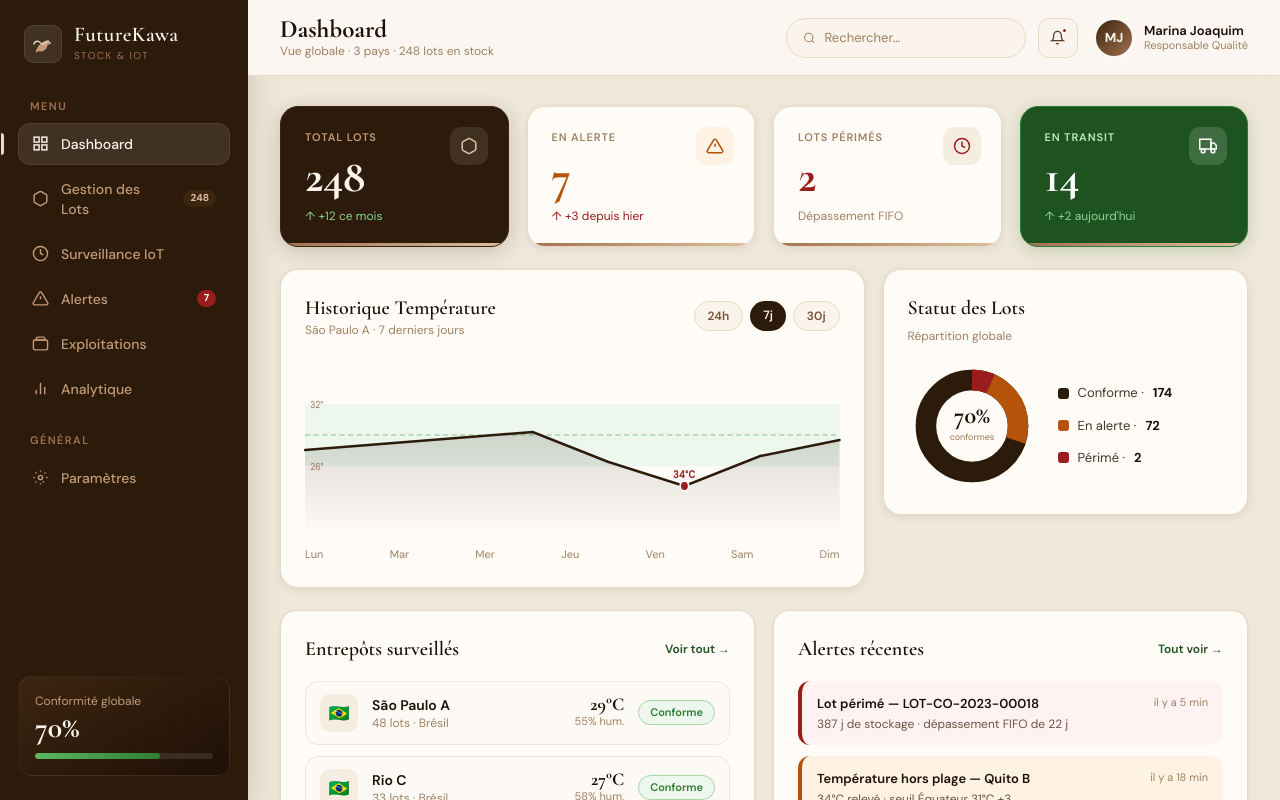
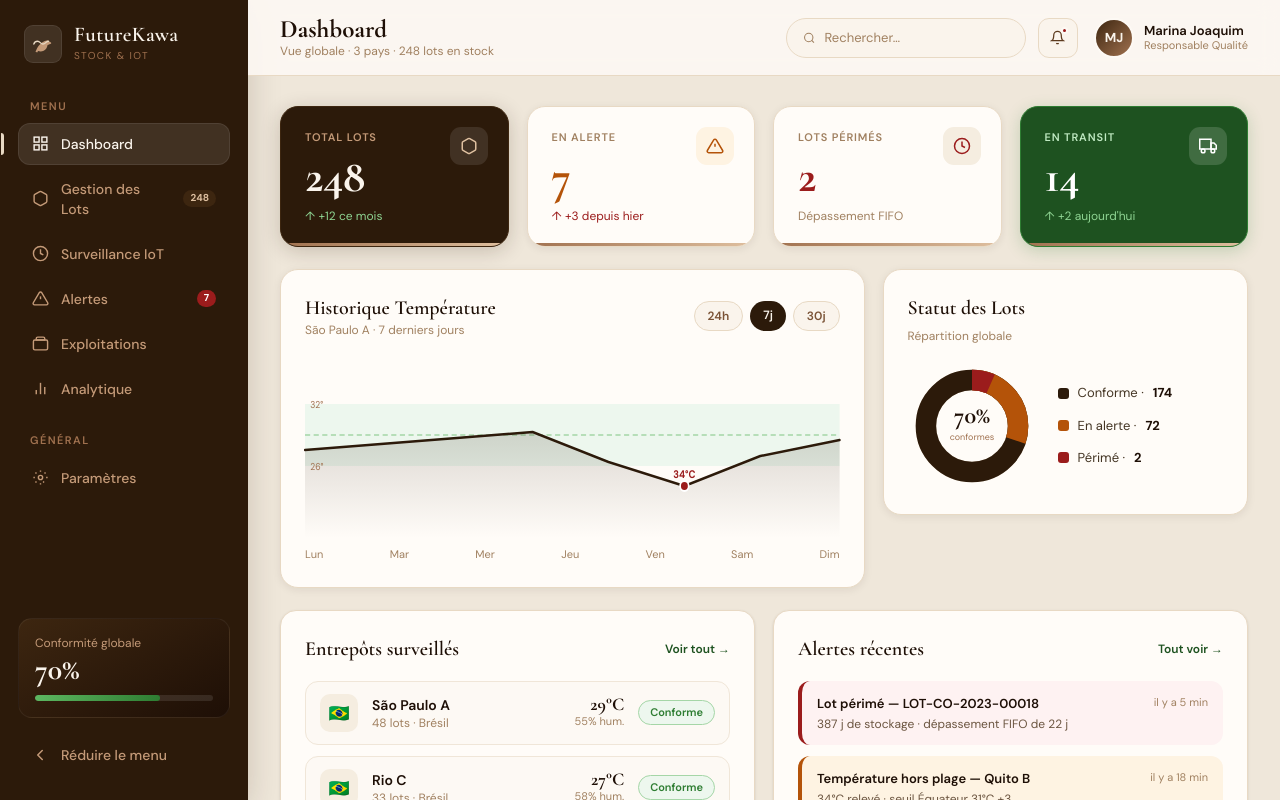
Before and after one commit to Anthrocote/mspr-i1-2, a Next.js app in the folder frontend/: page / in a window 1280 px wide. Shown: the top 800 px of the page. Built offline with nearby package versions, Linux system fonts and the light colour scheme.

Commit message:
feat(navigation): allow sidebar to be collapsed/expanded on desktop to maximize screen space

```diff
--- a/frontend/src/components/layout/Sidebar.tsx
+++ b/frontend/src/components/layout/Sidebar.tsx
@@ -1,5 +1,6 @@
 'use client';
 
+import { useState } from 'react';
 import Link from 'next/link';
 import { usePathname } from 'next/navigation';
 import { motion, AnimatePresence } from 'framer-motion';
@@ -43,6 +44,7 @@ interface SidebarProps {
 
 export default function Sidebar({ isOpen = false, onClose }: SidebarProps) {
   const pathname = usePathname();
+  const [isCollapsed, setIsCollapsed] = useState(false);
 
   const handleLinkClick = () => {
     if (onClose) {
@@ -50,15 +52,21 @@ export default function Sidebar({ isOpen = false, onClose }: SidebarProps) {
     }
   };
 
-  const sidebarContent = (
+  const sidebarContent = (isDesktop: boolean) => {
+    const collapsed = isDesktop && isCollapsed;
+
+    return (
       <motion.aside
         initial={{ x: -20, opacity: 0 }}
         animate={{ x: 0, opacity: 1 }}
         transition={{ duration: 0.3 }}
-      className="w-[248px] h-full bg-espresso-800 flex flex-col py-6 px-[18px] relative overflow-y-auto"
+        className={`h-full bg-espresso-800 flex flex-col py-6 relative overflow-y-auto transition-all duration-300 ${
+          collapsed ? 'w-[76px] px-3' : 'w-[248px] px-[18px]'
+        }`}
         style={{ boxShadow: '0 8px 32px rgba(44,26,10,.18)' }}
       >
         {/* Close button on mobile */}
+        {!isDesktop && (
           <div className="flex justify-end lg:hidden mb-2">
             <button
               onClick={onClose}
@@ -71,23 +79,30 @@ export default function Sidebar({ isOpen = false, onClose }: SidebarProps) {
               </svg>
             </button>
           </div>
+        )}
 
         {/* Logo */}
-      <div className="flex items-center gap-3 mb-[34px] px-1.5">
-        <div className="w-[38px] h-[38px] bg-white/10 border border-white/[.08] rounded-[9px] flex items-center justify-center">
+        <div className={`flex items-center gap-3 mb-[34px] px-1.5 ${collapsed ? 'justify-center' : ''}`}>
+          <div className="w-[38px] h-[38px] bg-white/10 border border-white/[.08] rounded-[9px] flex items-center justify-center shrink-0">
             <svg width="22" height="22" viewBox="0 0 24 24" fill="none">
               <path d="M17 8C8 10 5.9 16.17 3.82 20.54L5.71 21.39C6 20.84 6.26 20.29 6.57 19.76C8.58 20.56 10.81 20.47 12.75 19.49C15.12 18.3 16.59 15.86 16.99 13.17L17.5 13C18.5 12.5 20 12 20 12C20 12 21 12 21 11C21 10 20 10 20 10L17 8Z" fill="#C49A78"/>
               <path d="M2 12C2 12 3 9 6 9C9 9 9 12 12 12C15 12 15 9 18 9" stroke="#E8D9C4" strokeWidth="1.5" strokeLinecap="round"/>
             </svg>
           </div>
-        <div>
+          {!collapsed && (
+            <motion.div initial={{ opacity: 0 }} animate={{ opacity: 1 }} transition={{ duration: 0.2 }}>
               <div className="font-display text-[21px] font-semibold text-parchment-100 tracking-[.02em] leading-none">FutureKawa</div>
               <div className="text-[10px] text-espresso-400 tracking-[.14em] uppercase mt-[3px]">Stock & IoT</div>
-        </div>
+            </motion.div>
+          )}
         </div>
 
         {/* Menu */}
-      <div className="text-[11px] font-semibold text-espresso-400 uppercase tracking-[.13em] ml-3 mb-2">Menu</div>
+        <div className={`text-[11px] font-semibold text-espresso-400 uppercase tracking-[.13em] mb-2 ${
+          collapsed ? 'text-center text-[9px] opacity-60 ml-0' : 'ml-3'
+        }`}>
+          {collapsed ? '•' : 'Menu'}
+        </div>
         <nav className="flex flex-col gap-[3px] mb-[22px]">
           {MENU_ITEMS.map((item) => {
             const active = isActive(item.href, pathname);
@@ -96,7 +111,10 @@ export default function Sidebar({ isOpen = false, onClose }: SidebarProps) {
                 <Link
                   href={item.href}
                   onClick={handleLinkClick}
-                className={`relative flex items-center gap-3 py-[10px] px-[13px] rounded-xl text-sm font-medium transition-all duration-150 ${
+                  title={collapsed ? item.label : undefined}
+                  className={`relative flex items-center rounded-xl text-sm font-medium transition-all duration-150 ${
+                    collapsed ? 'justify-center py-[10px] px-0' : 'py-[10px] px-[13px] gap-3'
+                  } ${
                     active
                       ? 'bg-white/10 text-parchment-100 border border-white/[.08]'
                       : 'text-espresso-300 border border-transparent hover:bg-white/[.07] hover:text-parchment-100'
@@ -110,8 +128,8 @@ export default function Sidebar({ isOpen = false, onClose }: SidebarProps) {
                     />
                   )}
                   {item.icon}
-                {item.label}
-                {item.badge && (
+                  {!collapsed && item.label}
+                  {!collapsed && item.badge && (
                     <span className={`ml-auto text-[10px] font-bold px-[7px] py-[1px] rounded-full ${item.badgeColor}`}>
                       {item.badge}
                     </span>
@@ -123,8 +141,12 @@ export default function Sidebar({ isOpen = false, onClose }: SidebarProps) {
         </nav>
 
         {/* Général */}
-      <div className="text-[11px] font-semibold text-espresso-400 uppercase tracking-[.13em] ml-3 mb-2">Général</div>
-      <nav className="flex flex-col gap-[3px]">
+        <div className={`text-[11px] font-semibold text-espresso-400 uppercase tracking-[.13em] mb-2 ${
+          collapsed ? 'text-center text-[9px] opacity-60 ml-0' : 'ml-3'
+        }`}>
+          {collapsed ? '•' : 'Général'}
+        </div>
+        <nav className="flex flex-col gap-[3px] mb-4">
           {GENERAL_ITEMS.map((item) => {
             const active = isActive(item.href, pathname);
             return (
@@ -132,7 +154,10 @@ export default function Sidebar({ isOpen = false, onClose }: SidebarProps) {
                 <Link
                   href={item.href}
                   onClick={handleLinkClick}
-                className={`relative flex items-center gap-3 py-[10px] px-[13px] rounded-xl text-sm font-medium transition-all duration-150 ${
+                  title={collapsed ? item.label : undefined}
+                  className={`relative flex items-center rounded-xl text-sm font-medium transition-all duration-150 ${
+                    collapsed ? 'justify-center py-[10px] px-0' : 'py-[10px] px-[13px] gap-3'
+                  } ${
                     active
                       ? 'bg-white/10 text-parchment-100 border border-white/[.08]'
                       : 'text-espresso-300 border border-transparent hover:bg-white/[.07] hover:text-parchment-100'
@@ -146,7 +171,7 @@ export default function Sidebar({ isOpen = false, onClose }: SidebarProps) {
                     />
                   )}
                   {item.icon}
-                {item.label}
+                  {!collapsed && item.label}
                 </Link>
               </motion.div>
             );
@@ -154,7 +179,8 @@ export default function Sidebar({ isOpen = false, onClose }: SidebarProps) {
         </nav>
 
         {/* Compliance card */}
-      <div className="mt-auto rounded-[14px] p-4 border border-white/[.06]" style={{ background: 'linear-gradient(150deg, #3D2610, #1E0F06)' }}>
+        {!collapsed && (
+          <div className="mt-auto rounded-[14px] p-4 border border-white/[.06] mb-4" style={{ background: 'linear-gradient(150deg, #3D2610, #1E0F06)' }}>
             <div className="text-xs text-espresso-300 mb-1">Conformité globale</div>
             <div className="font-display text-[30px] font-bold text-parchment-100 leading-none">70%</div>
             <div className="h-1.5 bg-white/10 rounded-full mt-[10px] overflow-hidden">
@@ -167,14 +193,42 @@ export default function Sidebar({ isOpen = false, onClose }: SidebarProps) {
               />
             </div>
           </div>
+        )}
+
+        {/* Collapse toggle button on desktop */}
+        {isDesktop && (
+          <button
+            onClick={() => setIsCollapsed(!isCollapsed)}
+            className={`flex items-center justify-center py-2.5 text-espresso-300 hover:text-parchment-100 hover:bg-white/10 rounded-xl transition-all cursor-pointer border border-transparent hover:border-white/[.08] ${
+              collapsed ? 'w-full mt-auto px-0' : 'w-full px-3 gap-3 justify-start'
+            }`}
+            title={collapsed ? "Agrandir le menu" : "Réduire le menu"}
+          >
+            {collapsed ? (
+              <svg width="18" height="18" viewBox="0 0 24 24" fill="none" stroke="currentColor" strokeWidth="2" strokeLinecap="round" strokeLinejoin="round">
+                <polyline points="9 18 15 12 9 6"></polyline>
+              </svg>
+            ) : (
+              <>
+                <svg width="18" height="18" viewBox="0 0 24 24" fill="none" stroke="currentColor" strokeWidth="2" strokeLinecap="round" strokeLinejoin="round">
+                  <polyline points="15 18 9 12 15 6"></polyline>
+                </svg>
+                <span className="text-sm font-medium">Réduire le menu</span>
+              </>
+            )}
+          </button>
+        )}
       </motion.aside>
     );
+  };
 
   return (
     <>
       {/* Desktop Sidebar - hidden on screens under lg */}
-      <div className="hidden lg:block w-[248px] shrink-0 sticky top-0 h-screen">
-        {sidebarContent}
+      <div className={`hidden lg:block shrink-0 sticky top-0 h-screen transition-all duration-300 ${
+        isCollapsed ? 'w-[76px]' : 'w-[248px]'
+      }`}>
+        {sidebarContent(true)}
       </div>
 
       {/* Mobile/Tablet Sidebar Drawer - uses overlay & slide-in animations */}
@@ -198,7 +252,7 @@ export default function Sidebar({ isOpen = false, onClose }: SidebarProps) {
               transition={{ type: 'spring', damping: 25, stiffness: 220 }}
               className="relative z-10 h-full"
             >
-              {sidebarContent}
+              {sidebarContent(false)}
             </motion.div>
           </div>
         )}
```
Lines whose indentation alone changed are shown as unchanged.
